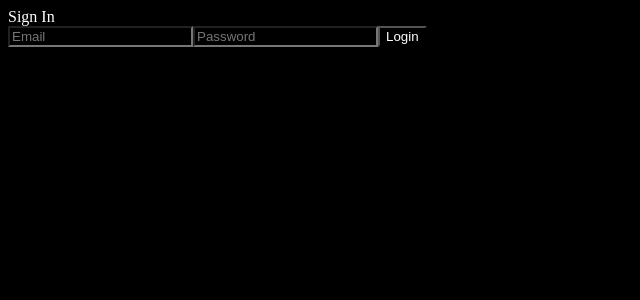
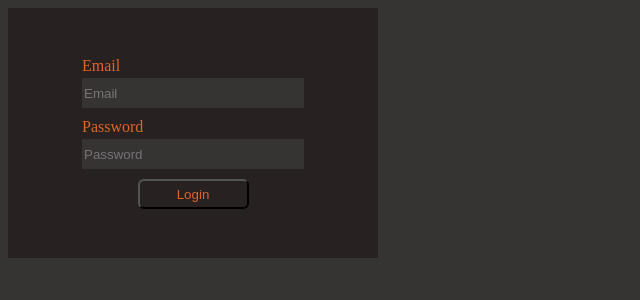
Before and after one commit to tPhume/time-log, a React app: page / in a window 1280 px wide. Shown: the top 300 px of the page, without its empty margins (0-640 px from the left). Built offline with nearby package versions, Linux system fonts and the light colour scheme.

Commit message:
Added more css. Refactor code

```diff
--- a/src/index.css
+++ b/src/index.css
@@ -1,4 +1,63 @@
 * {
-  background-color: black;
-  color: white;
+  box-sizing: border-box;
+  color: #e16428;
 }
+
+body {
+  background-color: #363333;
+}
+
+/* Login page styles*/
+.login-box {
+  /* Display type */
+  display: flex;
+  flex-direction: column;
+
+  /* Size specification */
+  width: 370px;
+  height: 250px;
+
+  /* Color */
+  background-color: #272121;
+
+  /* Layout position */
+  align-items: center;
+  justify-content: center;
+}
+
+.login-form {
+  /* Display type */
+  display: flex;
+  flex-direction: column;
+
+  /* Size specification */
+  width: 60%;
+  height: 90%;
+  /* Layout position */
+  align-items: flex-start;
+  justify-content: center;
+}
+
+.login-form .label {
+  width: 100%;
+}
+
+.login-form .text, .login-form .password {
+  margin-top: 3px;
+  margin-bottom: 10px;
+  background-color: #363333;
+  border: 0px;
+
+  width: 100%;
+  height: 30px;
+}
+
+.login-form .submit {
+  align-self: center;
+  background-color: #272121;
+
+  width: 50%;
+  height: 30px;
+
+  border-radius: 6px;
+}
--- a/src/index.jsx
+++ b/src/index.jsx
@@ -31,14 +31,18 @@ class Main extends React.Component {
     // Show login form
     return (
       <div className="login-box">
-        <div>Sign In</div>
         <form
+          className="login-form"
           onSubmit={() => {
             // eslint-disable-next-line no-alert
             alert("Not implemented yet");
           }}
         >
+          <label className="label" htmlFor="email">
+            Email
+          </label>
           <input
+            className="text"
             type="text"
             name="email"
             value={email}
@@ -47,7 +51,11 @@ class Main extends React.Component {
               this.setState({ email: event.target.value });
             }}
           />
+          <label className="label" htmlFor="passwordl">
+            Password
+          </label>
           <input
+            className="password"
             type="password"
             name="password"
             value={password}
@@ -56,7 +64,7 @@ class Main extends React.Component {
               this.setState({ password: event.target.value });
             }}
           />
-          <input type="submit" name="login" value="Login" />
+          <input className="submit" type="button" name="login" value="Login" />
         </form>
       </div>
     );
```
Also changed, not shown: 1 other file (tests, documents, lock files or other folders).
